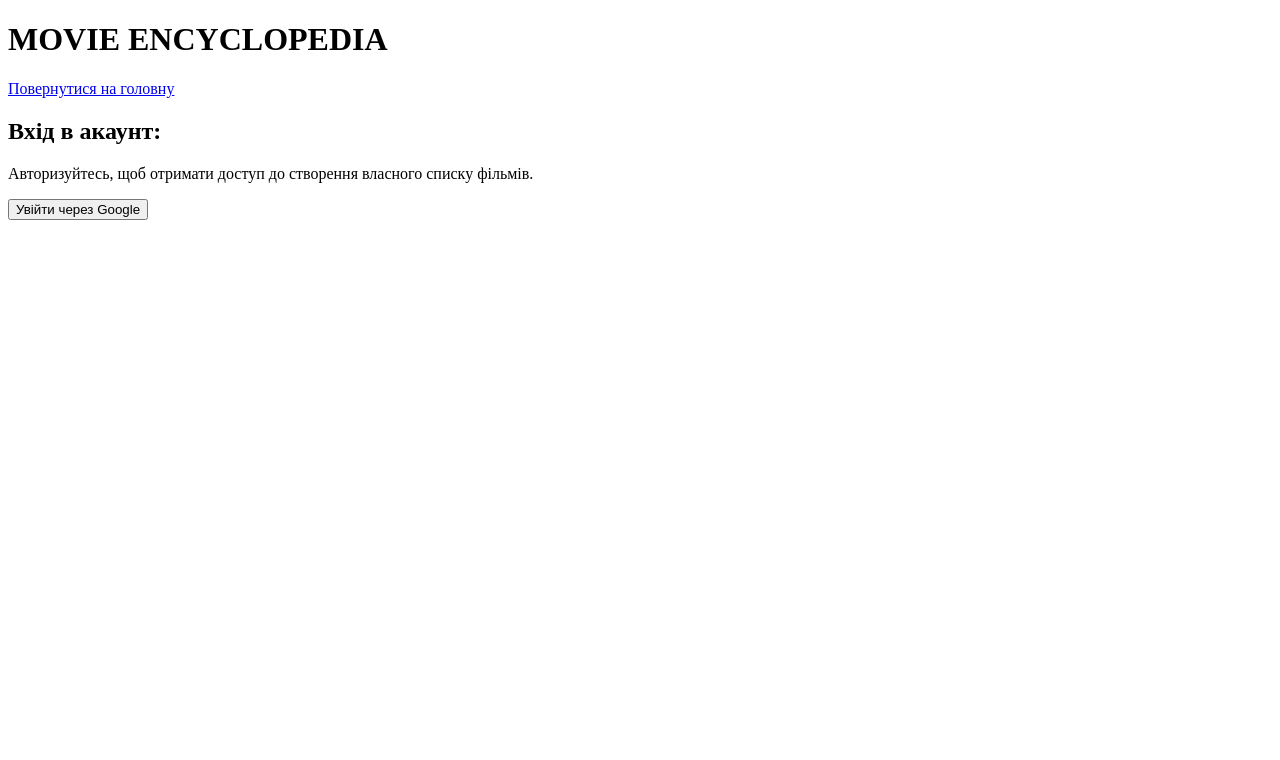
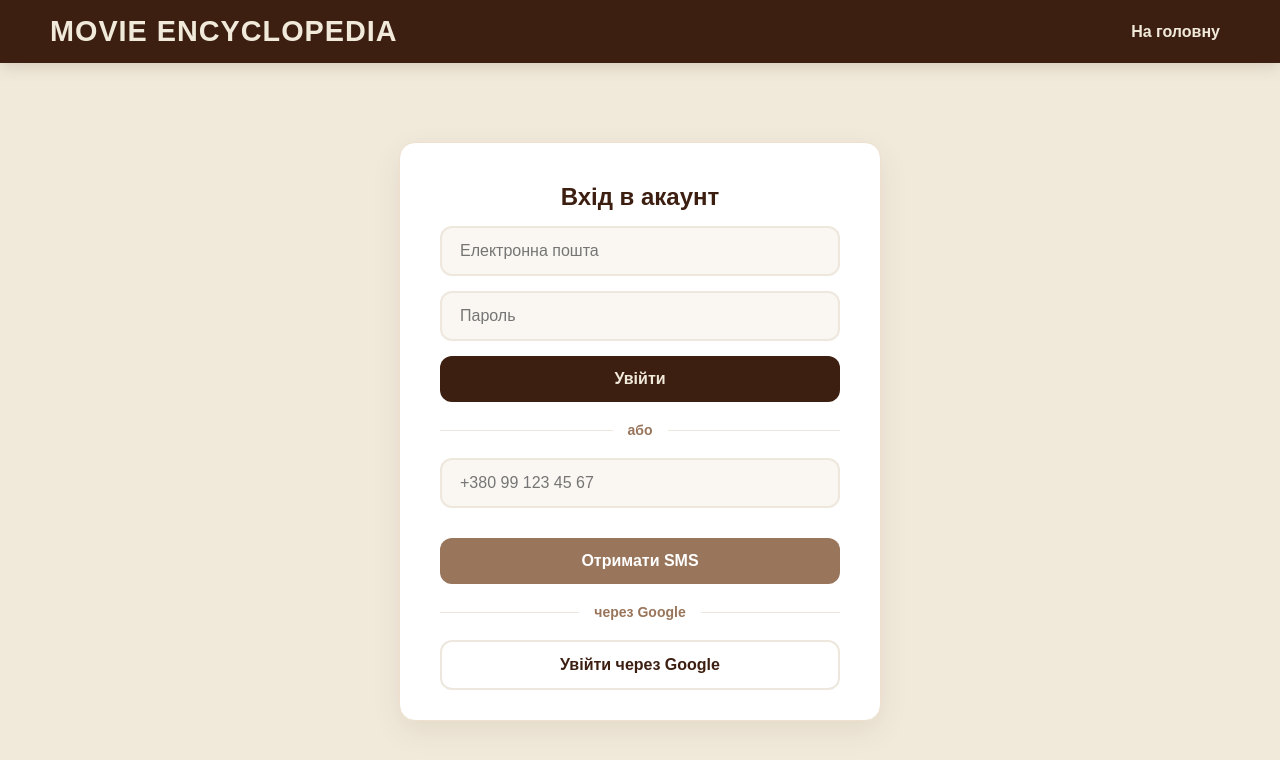
Before and after one commit to ranenneyoulikemore/CourseWork2026, a plain HTML site: page develop/auth/login.html in a window 1280 px wide. Drawn offline with Linux system fonts and the light colour scheme.

Commit message:
refactor: reorganize main.js, complete Task 6 and auth UI
- Refactored main.js: reorganized function initialization order.
- Used Async Iterator (createMovieStream) for memory-efficient, incremental loading of large API datasets.
- Added UI authorization page.
- Refactored HTML structure to position the 'Load More' button correctly and added CSS styling.

```diff
--- a/develop/auth/login.html
+++ b/develop/auth/login.html
@@ -1,26 +1,48 @@
 <!DOCTYPE html>
-<html lang="en">
+<html lang="uk">
 <head>
     <meta charset="UTF-8">
     <meta name="viewport" content="width=device-width, initial-scale=1.0">
     <title>Вхід - Movie Encyclopedia</title>
+    <link rel="stylesheet" href="../style.css">
 </head>
 <body>
+
     <header>
-            <h1>MOVIE ENCYCLOPEDIA</h1>
-            <nav>
-                <a href="../index.html">Повернутися на головну</a>
-            </nav>
+        <h1>MOVIE ENCYCLOPEDIA</h1>
+        <nav>
+            <ul>
+                <li><a href="../index.html">На головну</a></li>
+            </ul>
+        </nav>
     </header>
 
-    <section>
-        <div>
-            <h2>Вхід в акаунт:</h2>
-                <p>Авторизуйтесь, щоб отримати доступ до створення власного списку фільмів.</p>
-                <button id="googleLoginBtn">Увійти через Google</button>
+    <main class="auth-wrapper">
+        <div class="auth-card">
+            <h2>Вхід в акаунт</h2>
+
+            <form id="emailAuthForm" class="auth-form">
+                <input type="email" id="emailInput" placeholder="Електронна пошта" required>
+                <input type="password" id="passwordInput" placeholder="Пароль" required>
+                <button type="submit" class="btn-primary" id="emailLoginBtn">Увійти</button>
+            </form>
+
+            <div class="divider">або</div>
+
+            <form id="phoneAuthForm" class="auth-form">
+                <input type="tel" id="phoneInput" placeholder="+380 99 123 45 67">
+                <div id="recaptcha-container"></div>
+                <button type="button" class="btn-secondary" id="phoneLoginBtn">Отримати SMS</button>
+            </form>
+
+            <div class="divider">через Google</div>
+
+            <button type="button" class="btn-google" id="googleLoginBtn">
+                Увійти через Google
+            </button>
         </div>
-    </section>
+    </main>
 
-        <script type="module" src="login.js"></script>
+    <script type="module" src="login.js"></script>
 </body>
 </html>
--- a/develop/auth/login.js
+++ b/develop/auth/login.js
@@ -0,0 +1,26 @@
+import { auth, provider, signInWithPopup } from '../../src/tools/firebase.js';
+
+const loginBtn = document.getElementById('googleLoginBtn');
+
+if (loginBtn) {
+    loginBtn.addEventListener('click', async () => {
+        try {
+            const result = await signInWithPopup(auth, provider);
+            const user = result.user;
+
+            console.log("Успішний вхід! Юзер:", user.displayName);
+
+            localStorage.setItem('movieUser', JSON.stringify({
+                name: user.displayName,
+                email: user.email,
+                photo: user.photoURL
+            }));
+
+            window.location.href = '../index.html';
+
+        } catch (error) {
+            console.error("Помилка авторизації:", error.message);
+            alert("Помилка входу. Спробуй ще раз!");
+        }
+    });
+}
--- a/develop/style.css
+++ b/develop/style.css
@@ -215,3 +215,135 @@ h2 {
     font-weight: bold;
     font-size: 1.2rem;
 }
+
+
+.auth-wrapper {
+    display: flex;
+    justify-content: center;
+    align-items: center;
+    flex-grow: 1;
+    padding: 40px 20px;
+}
+
+.auth-card {
+    background: #ffffff;
+    width: 100%;
+    max-width: 400px;
+    padding: 30px 40px;
+    border-radius: 16px;
+    box-shadow: 0 10px 30px rgba(61, 31, 18, 0.08);
+    border: 1px solid #eee0cd;
+    text-align: center;
+}
+
+.auth-form {
+    display: flex;
+    flex-direction: column;
+    gap: 15px;
+}
+
+.auth-form input {
+    padding: 14px 18px;
+    background: #faf7f2;
+    border: 2px solid #eee7de;
+    color: #333;
+    border-radius: 12px;
+    font-size: 16px;
+    font-family: inherit;
+    transition: all 0.3s ease;
+    outline: none;
+    width: 100%;
+    box-sizing: border-box;
+}
+
+.auth-form input:focus {
+    border-color: #98755B;
+    background: #ffffff;
+    box-shadow: 0 0 10px rgba(152, 117, 91, 0.2);
+}
+
+.divider {
+    display: flex;
+    align-items: center;
+    text-align: center;
+    color: #98755B;
+    margin: 20px 0;
+    font-size: 14px;
+    font-weight: bold;
+}
+
+.divider::before,
+.divider::after {
+    content: '';
+    flex: 1;
+    border-bottom: 1px solid #eee7de;
+}
+
+.divider::before { margin-right: 15px; }
+.divider::after { margin-left: 15px; }
+
+.btn-primary, .btn-secondary, .btn-google {
+    padding: 14px;
+    border: none;
+    border-radius: 12px;
+    font-size: 16px;
+    font-weight: 800;
+    cursor: pointer;
+    transition: all 0.3s ease;
+    font-family: inherit;
+    width: 100%;
+}
+
+.btn-primary {
+    background-color: #3D1F12;
+    color: #F1EADA;
+}
+.btn-primary:hover {
+    background-color: #584738;
+    box-shadow: 0 4px 10px rgba(61, 31, 18, 0.2);
+}
+
+
+.btn-secondary {
+    background-color: #98755B;
+    color: #ffffff;
+}
+.btn-secondary:hover {
+    background-color: #7a5c46;
+}
+
+.btn-google {
+    background-color: #ffffff;
+    color: #3D1F12;
+    border: 2px solid #eee7de;
+}
+.btn-google:hover {
+    border-color: #d8cec0;
+    background-color: #faf7f2;
+}
+
+#loadMoreBtn {
+    background-color: #3D1F12;
+    color: #ffffff;
+    border: none;
+    border-radius: 8px;
+    padding: 12px 30px;
+    font-size: 16px;
+    font-weight: bold;
+    font-family: inherit;
+    cursor: pointer;
+    margin: 40px auto;
+    box-shadow: 0 4px 10px rgba(0, 0, 0, 0.2);
+    transition: all 0.3s ease;
+}
+
+#loadMoreBtn:hover {
+    background-color: #5A2E1C;
+    transform: translateY(-3px);
+    box-shadow: 0 6px 15px rgba(0, 0, 0, 0.3);
+}
+
+#loadMoreBtn:active {
+    transform: translateY(0);
+    box-shadow: 0 2px 5px rgba(0, 0, 0, 0.2);
+}
```
Also changed, not shown: develop/index.html (+1 -3 lines), develop/main.js (+41 -29 lines).
